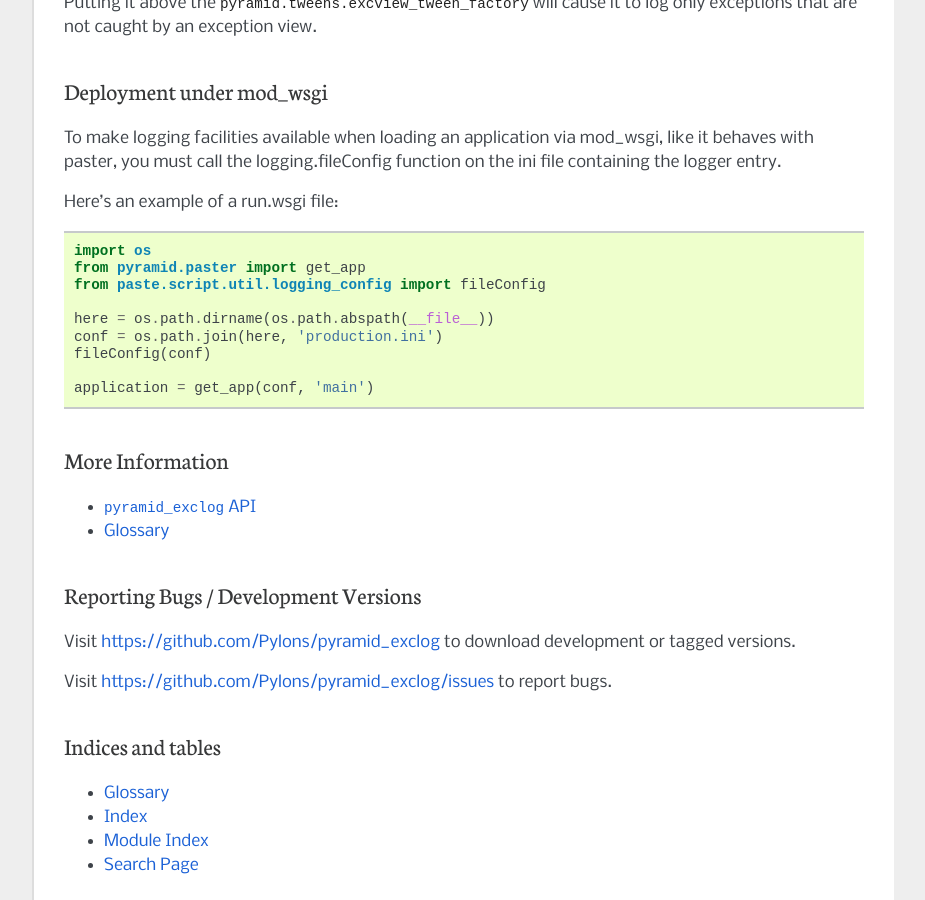
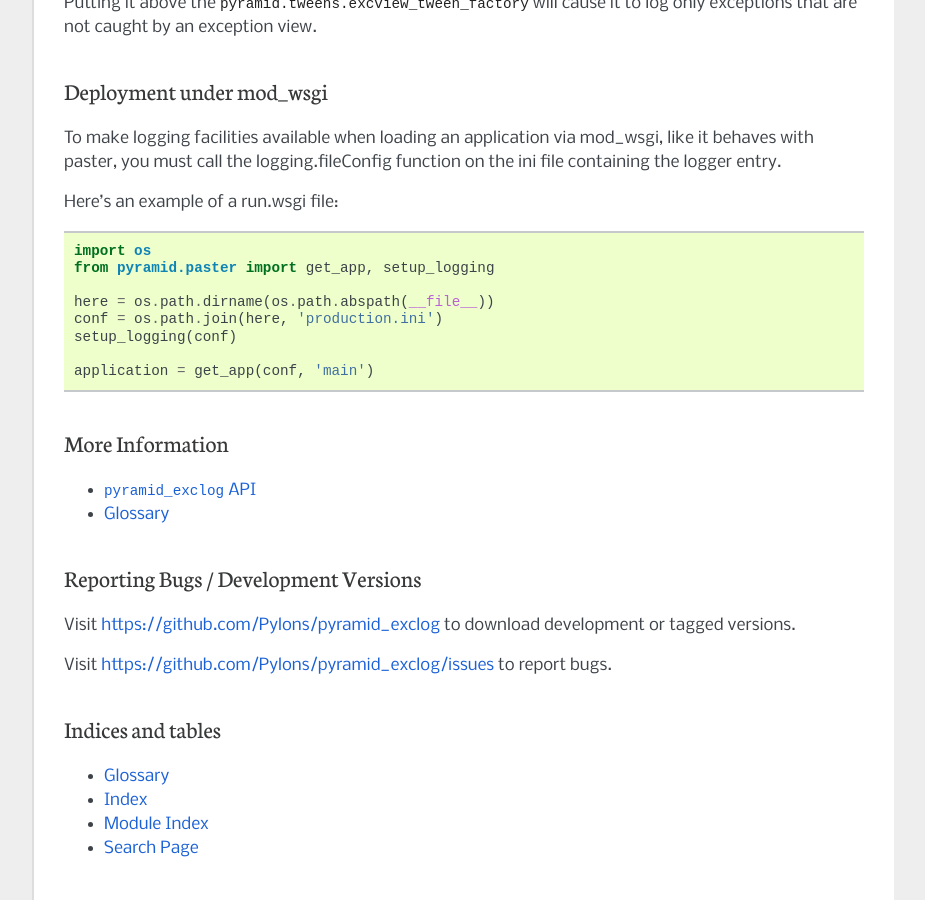
Before and after one commit to Pylons/pyramid_exclog, a Sphinx documentation site: the page built from docs/index.rst, in a window 1280 px wide and 900 px high, scrolled down 5511 px. Shown: the whole window, without its empty margins (198-1123 px from the left). Built offline with Sphinx 7.4.7, drawn with Linux system fonts in a browser that asks for light colours.

Commit message:
update for more recent pyramid

```diff
--- a/docs/index.rst
+++ b/docs/index.rst
@@ -332,12 +332,11 @@
 .. code-block:: python
 
     import os
-    from pyramid.paster import get_app
-    from paste.script.util.logging_config import fileConfig
+    from pyramid.paster import get_app, setup_logging
 
     here = os.path.dirname(os.path.abspath(__file__))
     conf = os.path.join(here, 'production.ini')
-    fileConfig(conf)
+    setup_logging(conf)
 
     application = get_app(conf, 'main')
 
```
